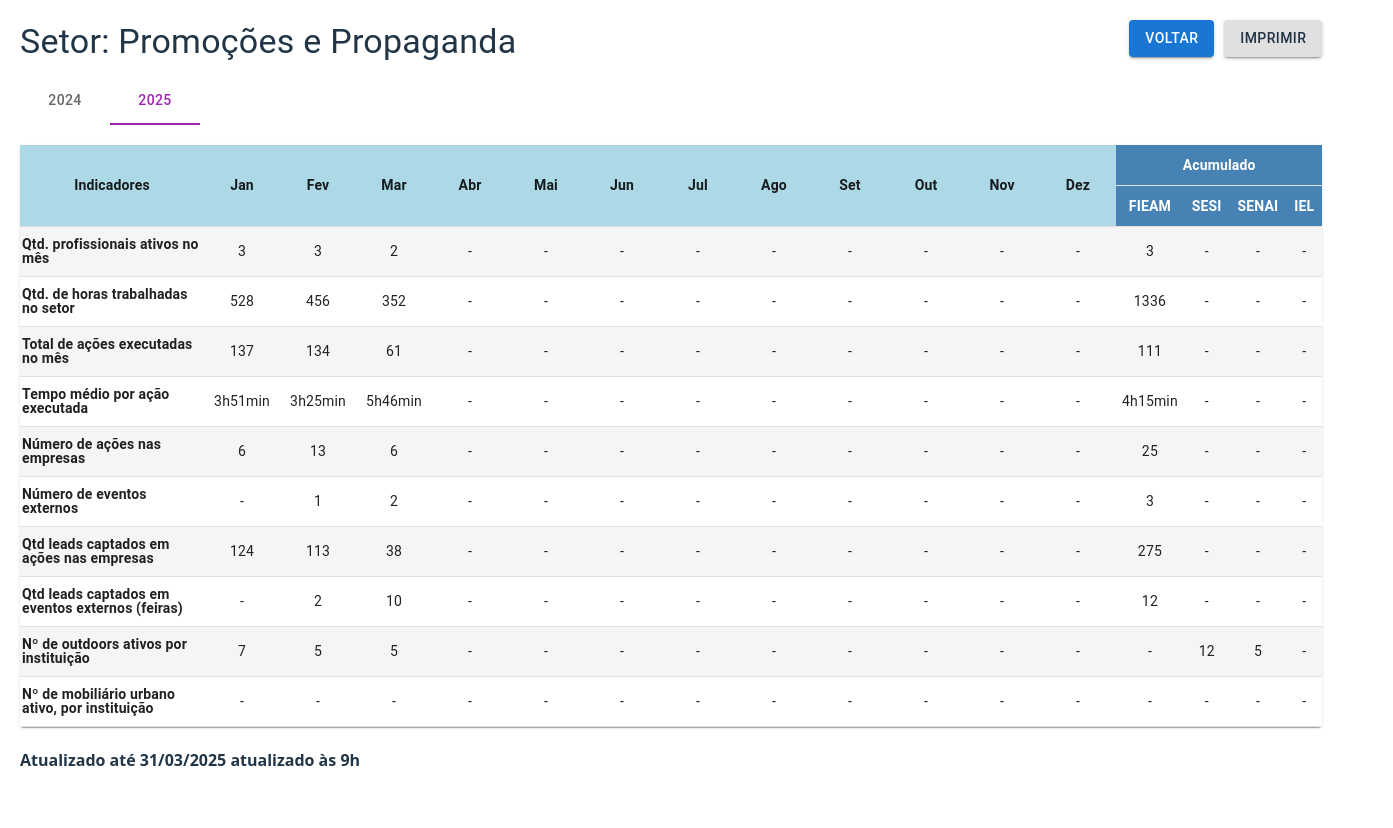
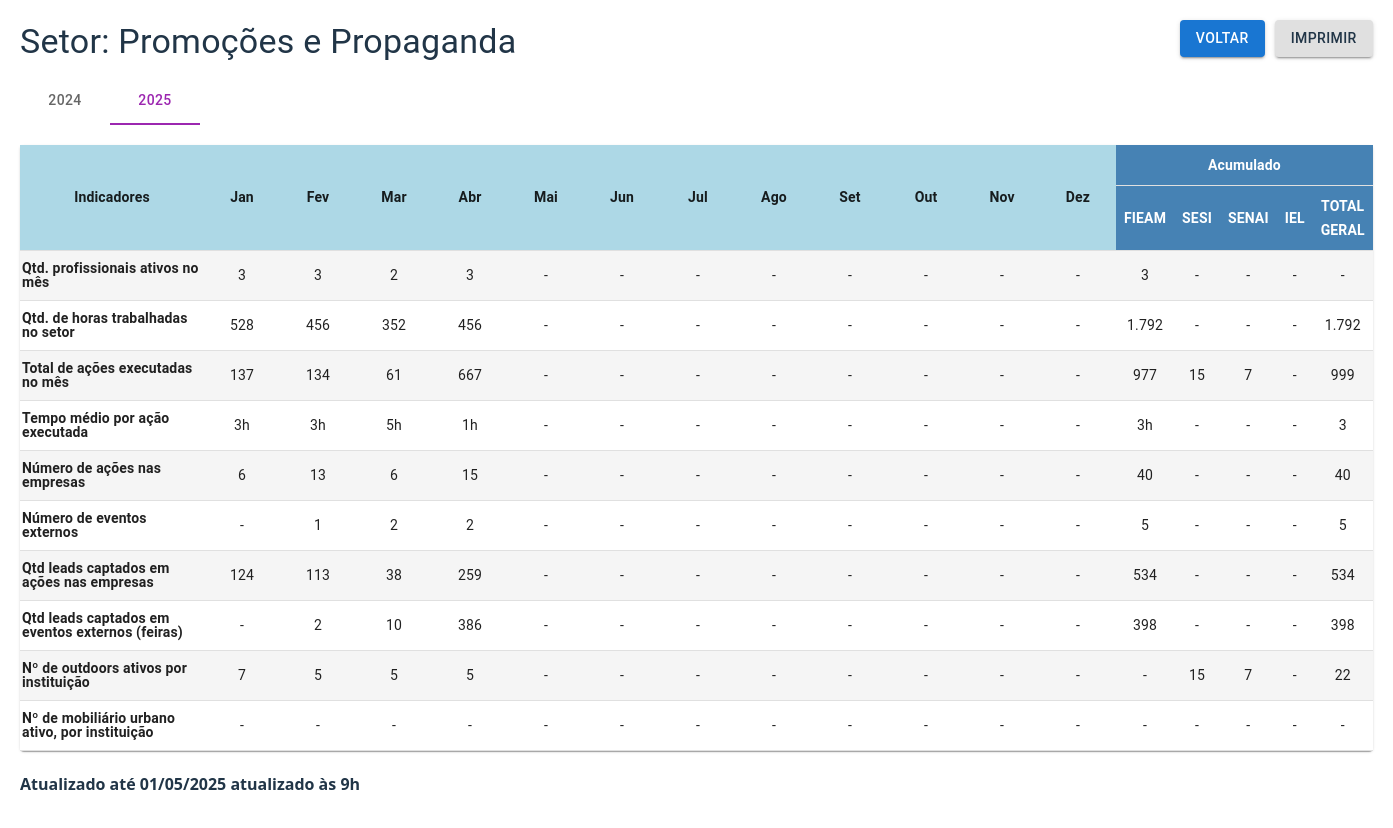
Before and after one commit to LucasRachor/base_indicadores, a React (Vite) app in the folder frontend/: page /indicadores/setor/Promocoes in a window 1280 px wide. Shown: the top 828 px of the page, 1393 px wide, since content can reach past the window. Built offline with nearby package versions, Linux system fonts and the light colour scheme.

Commit message:
Atualização 05-05

```diff
--- a/frontend/src/pages/Menu.jsx
+++ b/frontend/src/pages/Menu.jsx
@@ -24,11 +24,11 @@ const setores = [
   { nome: 'Comercial', rota: '/setor/Comercial' },
   { nome: 'Call Center', rota: '/setor/CallCenter' },
   { nome: 'Marketing', rota: '/setor/Marketing' },
-  { nome: 'Administração', rota: '/setor/Administracao' },
+  { nome: 'Administração', rota: '/setor/Administracao' }, // "rota" sem acento
   { nome: 'Mercado', rota: '/setor/Mercado' },
   { nome: 'Design', rota: '/setor/Design' },
   { nome: 'Redes Sociais', rota: '/setor/RedesSociais' },
-  { nome: 'Promoções', rota: '/setor/Promocoes' }
+  { nome: 'Promoções', rota: '/setor/Promocoes' } // "rota" sem acento
 ];
 
 
@@ -184,12 +184,16 @@ const LayoutBase = () => {
 
      {/* Linha 2 */}
 <Grid container spacing={3} justifyContent="center" mb={3}>
-        {['Comercial', 'Call Center', 'Marketing', 'Administracao'].map((nome) => (
+  {setores
+    .filter(({ nome }) =>
+      ['Comercial', 'Call Center', 'Marketing', 'Administração'].includes(nome)
+    )
+    .map(({ nome, rota }) => (
       <Grid item xs={12} sm={6} md={3} key={nome}>
         <motion.div whileHover={{ scale: 1.05, y: -5 }} transition={{ duration: 0.3 }} style={{ height: '100%' }}>
           <Paper
             component={RouterLink}
-                to={`/setor/${nome.replace(' ', '')}`}
+            to={rota}
             elevation={4}
             sx={{
               height: '100%',
@@ -223,12 +227,16 @@ const LayoutBase = () => {
 
 {/* Linha 3 */}
 <Grid container spacing={3} justifyContent="center">
-        {['Mercado', 'Design', 'Redes Sociais', 'Promocoes'].map((nome) => (
+  {setores
+    .filter(({ nome }) =>
+      ['Mercado', 'Design', 'Redes Sociais', 'Promoções'].includes(nome)
+    )
+    .map(({ nome, rota }) => (
       <Grid item xs={12} sm={6} md={3} key={nome}>
         <motion.div whileHover={{ scale: 1.05, y: -5 }} transition={{ duration: 0.3 }} style={{ height: '100%' }}>
           <Paper
             component={RouterLink}
-                to={`/setor/${nome.replace(' ', '')}`}
+            to={rota}
             elevation={4}
             sx={{
               height: '100%',
--- a/frontend/src/pages/setores/Promocoes.tsx
+++ b/frontend/src/pages/setores/Promocoes.tsx
@@ -100,53 +100,53 @@ const Promocoes: React.FC = () => {
     [
       {
         "indicadores": "Qtd. profissionais ativos no mês",
-        "jan": 3, "fev": "3", "mar": "2", "abr": "-", "mai": "-", "jun": "-", "jul": "-", "ago": "-", "set": "-", "out": "-", "nov": "-","dez": "-",
-        "acumulado": { "fieam": "3", "sesi": "-", "senai": "-", "iel": "-" }
+        "jan": 3, "fev": "3", "mar": "2", "abr": "3", "mai": "-", "jun": "-", "jul": "-", "ago": "-", "set": "-", "out": "-", "nov": "-","dez": "-",
+        "acumulado": { "fieam": "3", "sesi": "-", "senai": "-", "iel": "-","total geral":"-" }
       },
       {
         "indicadores": "Qtd. de horas trabalhadas no setor",
-        "jan": "528", "fev": "456", "mar": "352", "abr": "-", "mai": "-", "jun": "-", "jul": "-", "ago": "-", "set": "-", "out": "-", "nov": "-","dez": "-",
-        "acumulado": { "fieam": "1336", "sesi": "-", "senai": "-", "iel": "-" }
+        "jan": "528", "fev": "456", "mar": "352", "abr": "456", "mai": "-", "jun": "-", "jul": "-", "ago": "-", "set": "-", "out": "-", "nov": "-","dez": "-",
+        "acumulado": { "fieam": "1.792", "sesi": "-", "senai": "-", "iel": "-","total geral":"1.792" }
       },
       {
         "indicadores": "Total de ações executadas no mês",
-        "jan": "137" , "fev": "134", "mar": "61", "abr": "-", "mai": "-", "jun": "-", "jul": "-", "ago": "-", "set": "-", "out": "-", "nov": "-","dez": "-",
-        "acumulado": { "fieam": "111", "sesi": "-", "senai": "-", "iel": "-" }
+        "jan": "137" , "fev": "134", "mar": "61", "abr": "667", "mai": "-", "jun": "-", "jul": "-", "ago": "-", "set": "-", "out": "-", "nov": "-","dez": "-",
+        "acumulado": { "fieam": "977", "sesi": "15", "senai": "7", "iel": "-","total geral":"999" }
       },
       {
         "indicadores": "Tempo médio por ação executada",
-        "jan": "3h51min", "fev": "3h25min", "mar": "5h46min", "abr": "-", "mai": "-", "jun": "-", "jul": "-", "ago": "-", "set": "-", "out": "-", "nov": "-","dez": "-",
-        "acumulado": { "fieam": "4h15min", "sesi": "-", "senai": "-", "iel": "-" }
+        "jan": "3h", "fev": "3h", "mar": "5h", "abr": "1h", "mai": "-", "jun": "-", "jul": "-", "ago": "-", "set": "-", "out": "-", "nov": "-","dez": "-",
+        "acumulado": { "fieam": "3h", "sesi": "-", "senai": "-", "iel": "-","total geral":"3" }
       },
       {
         "indicadores": "Número de ações nas empresas",
-        "jan": "6", "fev": "13", "mar": "6", "abr": "-", "mai": "-", "jun": "-", "jul": "-", "ago": "-", "set": "-", "out": "-", "nov": "-", "dez": "-",
-        "acumulado": { "fieam": "25", "sesi": "-", "senai": "-", "iel": "-" }
+        "jan": "6", "fev": "13", "mar": "6", "abr": "15", "mai": "-", "jun": "-", "jul": "-", "ago": "-", "set": "-", "out": "-", "nov": "-", "dez": "-",
+        "acumulado": { "fieam": "40", "sesi": "-", "senai": "-", "iel": "-","total geral":"40" }
       },
       {
         "indicadores": "Número de eventos externos",
-        "jan": "-", "fev": "1", "mar": "2", "abr": "-", "mai": "-", "jun": "-", "jul": "-", "ago": "-", "set": "-", "out": "-", "nov": "-", "dez": "-",
-        "acumulado": { "fieam": "3", "sesi": "-", "senai": "-", "iel": "-" }
+        "jan": "-", "fev": "1", "mar": "2", "abr": "2", "mai": "-", "jun": "-", "jul": "-", "ago": "-", "set": "-", "out": "-", "nov": "-", "dez": "-",
+        "acumulado": { "fieam": "5", "sesi": "-", "senai": "-", "iel": "-","total geral":"5" }
       },
       {
         "indicadores": "Qtd leads captados em ações nas empresas",
-        "jan": "124", "fev": "113", "mar": "38", "abr": "-", "mai": "-", "jun": "-", "jul": "-", "ago": "-", "set": "-", "out": "-", "nov": "-", "dez": "-",
-        "acumulado": { "fieam": "275", "sesi": "-", "senai": "-", "iel": "-" }
+        "jan": "124", "fev": "113", "mar": "38", "abr": "259", "mai": "-", "jun": "-", "jul": "-", "ago": "-", "set": "-", "out": "-", "nov": "-", "dez": "-",
+        "acumulado": { "fieam": "534", "sesi": "-", "senai": "-", "iel": "-","total geral":"534" }
       },
       {
         "indicadores": "Qtd leads captados em eventos externos (feiras)",
-        "jan": "-", "fev": "2", "mar": "10", "abr": "-", "mai": "-", "jun": "-", "jul": "-", "ago": "-", "set": "-", "out": "-", "nov": "-", "dez": "-",
-        "acumulado": { "fieam": "12", "sesi": "-", "senai": "-", "iel": "-" }
+        "jan": "-", "fev": "2", "mar": "10", "abr": "386", "mai": "-", "jun": "-", "jul": "-", "ago": "-", "set": "-", "out": "-", "nov": "-", "dez": "-",
+        "acumulado": { "fieam": "398", "sesi": "-", "senai": "-", "iel": "-","total geral":"398" }
       },
       {
         "indicadores": "Nº de outdoors ativos por instituição",
-        "jan":"7", "fev": "5", "mar": "5", "abr": "-", "mai": "-", "jun": "-", "jul": "-", "ago": "-", "set": "-", "out": "-", "nov": "-", "dez": "-",
-        "acumulado": { "fieam": "-", "sesi": 12, "senai": 5, "iel": "-" }
+        "jan":"7", "fev": "5", "mar": "5", "abr": "5", "mai": "-", "jun": "-", "jul": "-", "ago": "-", "set": "-", "out": "-", "nov": "-", "dez": "-",
+        "acumulado": { "fieam": "-", "sesi": 15, "senai": 7, "iel": "-","total geral":"22" }
       },
       {
         "indicadores": "Nº de mobiliário urbano ativo, por instituição",
         "jan": "-", "fev": "-", "mar": "-", "abr": "-", "mai": "-", "jun": "-", "jul": "-", "ago": "-", "set": "-", "out": "-", "nov": "-", "dez": "-",
-        "acumulado": { "fieam": "-", "sesi": "-", "senai": "-", "iel": "-" }
+        "acumulado": { "fieam": "-", "sesi": "-", "senai": "-", "iel": "-","total geral":"-" }
       }
     ]
     const categorizeIndicator = (indicator: string): string => {
@@ -273,7 +273,7 @@ const Promocoes: React.FC = () => {
       )
     )}
     <TableCell
-      colSpan={4}
+      colSpan={5}
       align="center"
       style={{
         fontWeight: "bold",
@@ -286,7 +286,7 @@ const Promocoes: React.FC = () => {
     </TableCell>
   </TableRow>
   <TableRow>
-    {["FIEAM", "SESI", "SENAI", "IEL"].map((name, index) => (
+    {["FIEAM", "SESI", "SENAI", "IEL","TOTAL GERAL"].map((name, index) => (
       <TableCell
         key={`acumulado-${index}`}
         align="center"
@@ -339,7 +339,7 @@ const Promocoes: React.FC = () => {
   </TableCell>
 ))}
 
-{["fieam", "sesi", "senai", "iel"].map((key) => (
+{["fieam", "sesi", "senai", "iel","total geral"].map((key) => (
   <TableCell align="center" key={key}>
     {row.acumulado[key as keyof typeof row.acumulado] !== undefined
       ? typeof row.acumulado[key as keyof typeof row.acumulado] === "object"
@@ -355,7 +355,7 @@ const Promocoes: React.FC = () => {
           </Table>
         </TableContainer>
       </Paper>
-      <h4>Atualizado até 31/03/2025 atualizado às 9h</h4>
+      <h4>Atualizado até 01/05/2025 atualizado às 9h</h4>
     </div>
   );
 };
--- a/frontend/vite.config.js
+++ b/frontend/vite.config.js
@@ -13,7 +13,7 @@ export default defineConfig({
     },
     proxy: {
       '/api': {
-        target: 'http://192.168.1.107:3010',
+        target: 'http://10.6.63.30:3010',
         changeOrigin: true,
         secure: false
       }
```
Lines whose indentation alone changed are shown as unchanged.
